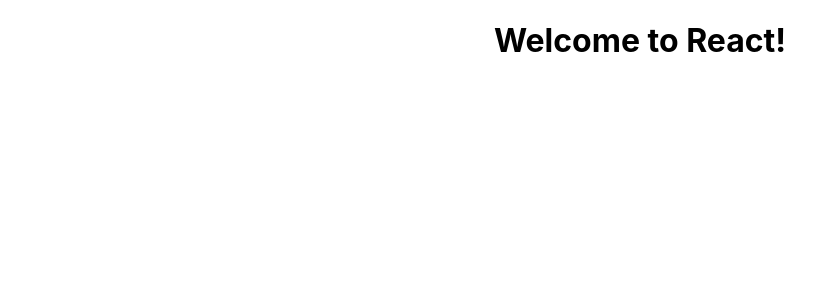
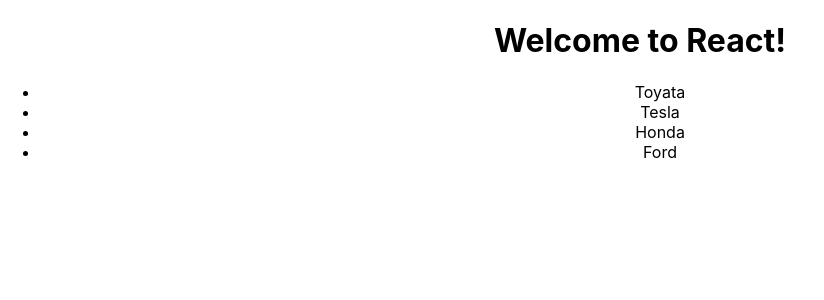
Before and after one commit to ariellouise/todo-app, a React (Create React App) app in the folder todo/: page / in a window 1280 px wide. Shown: the top 300 px of the page, without its empty margins (0-824 px from the left). Built offline with nearby package versions, Linux system fonts and the light colour scheme.

Commit message:
added cars

```diff
--- a/todo/src/App.js
+++ b/todo/src/App.js
@@ -1,9 +1,15 @@
 import "./App.css";
 
 function App() {
+  const cars = ["Toyata", "Tesla", "Honda", "Ford"];
   return (
     <div className="App">
       <h1>Welcome to React!</h1>
+      <ul>
+        {cars.map((car) => {
+          return <li>{car}</li>;
+        })}
+      </ul>
     </div>
   );
 }
```
